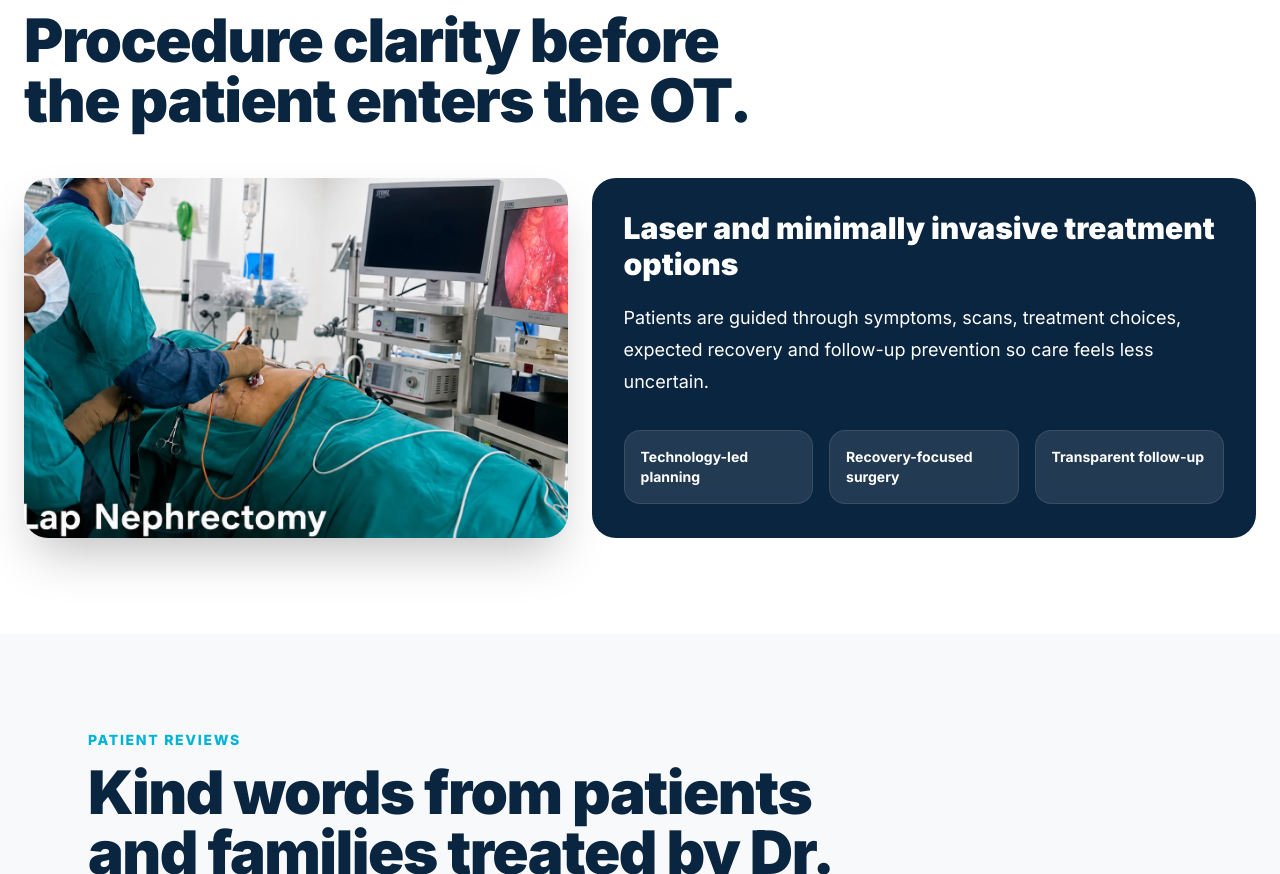
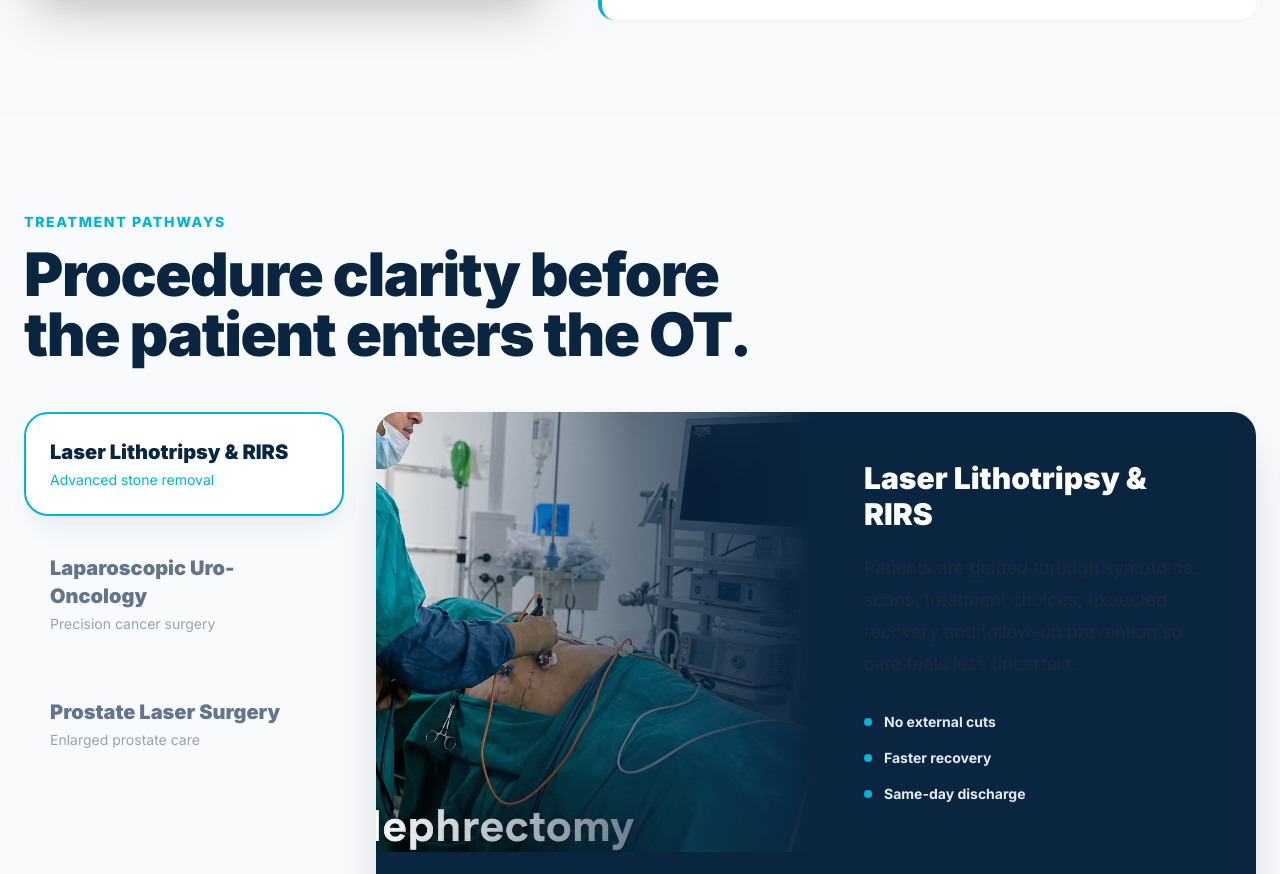
Before and after one commit to kuldeepxpanwar/Dr-Sunandan-Yadav, a Next.js app: page / in a window 1280 px wide. Shown: the part 2915-3789 px from the top of the page. Built offline with nearby package versions, Linux system fonts and the light colour scheme.

Commit message:
feat: implement UI/UX improvements (Bento Grid, Interactive Tabs, CSS Marquee, Maps Embed)

```diff
--- a/components/ClinicSections.tsx
+++ b/components/ClinicSections.tsx
@@ -1,9 +1,12 @@
+"use client";
+import { useState } from "react";
 import Image from "next/image";
-
+import { motion, AnimatePresence } from "framer-motion";
 const services = [
   {
     title: "Kidney Stone Treatment",
     copy: "Laser lithotripsy, URS, PCNL and RIRS pathways for stone pain, obstruction and recurrence prevention.",
+    className: "md:col-span-2 lg:col-span-2",
   },
   {
     title: "Prostate Problems",
@@ -24,6 +27,7 @@ const services = [
   {
     title: "Pediatric Urology",
     copy: "Care for urinary and genital concerns in children with family-sensitive explanations and follow-up.",
+    className: "md:col-span-2 lg:col-span-3",
   },
 ];
 
@@ -134,7 +138,7 @@ export function ServicesSection() {
           {services.map((service, index) => (
             <article
               key={service.title}
-              className="rounded-3xl border border-slate-100 bg-white p-7 shadow-xl shadow-slate-900/5 transition hover:-translate-y-2 hover:shadow-2xl hover:shadow-cyan-900/10"
+              className={`rounded-3xl border border-slate-100 bg-white p-7 shadow-xl shadow-slate-900/5 transition-all duration-300 hover:-translate-y-2 hover:shadow-[0_0_40px_rgba(6,182,212,0.15)] ${service.className || ""}`}
             >
               <div className="mb-8 grid h-12 w-12 place-items-center rounded-2xl bg-cyan-50 text-lg font-black text-[#00B4D8]">
                 {String(index + 1).padStart(2, "0")}
@@ -187,34 +191,92 @@ export function AboutSection() {
   );
 }
 
+const treatmentTabs = [
+  {
+    id: "laser",
+    title: "Laser Lithotripsy & RIRS",
+    subtitle: "Advanced stone removal",
+    image: "/laparoscopic-surgery-ot.webp",
+    description: "Patients are guided through symptoms, scans, treatment choices, expected recovery and follow-up prevention so care feels less uncertain.",
+    features: ["No external cuts", "Faster recovery", "Same-day discharge"]
+  },
+  {
+    id: "laparoscopy",
+    title: "Laparoscopic Uro-Oncology",
+    subtitle: "Precision cancer surgery",
+    image: "/kidney-anatomy.webp",
+    description: "Minimally invasive keyhole procedures for kidney and bladder tumors, maximizing oncological safety while minimizing post-operative pain and hospital stay.",
+    features: ["High precision", "Minimal blood loss", "Oncological safety"]
+  },
+  {
+    id: "prostate",
+    title: "Prostate Laser Surgery",
+    subtitle: "Enlarged prostate care",
+    image: "/prostate-care-doctor.webp",
+    description: "State-of-the-art laser treatments like HoLEP and ThuLEP for enlarged prostate (BPH), offering immediate relief from urinary symptoms.",
+    features: ["Catheter-free quickly", "Preserves continence", "Safe for cardiac patients"]
+  }
+];
+
 export function TreatmentsSection() {
+  const [activeTab, setActiveTab] = useState(0);
+
   return (
-    <section id="treatments" className="px-6 py-24">
+    <section id="treatments" className="px-6 py-24 bg-slate-50">
       <div className="mx-auto max-w-7xl">
         <SectionHeading
           label="Treatment pathways"
           title="Procedure clarity before the patient enters the OT."
         />
-        <div className="grid gap-6 lg:grid-cols-[0.9fr_1.1fr]">
+        <div className="mt-12 grid gap-8 lg:grid-cols-[320px_1fr] items-start">
+          <div className="flex flex-col gap-3">
+            {treatmentTabs.map((tab, idx) => (
+              <button
+                key={tab.id}
+                onClick={() => setActiveTab(idx)}
+                className={`text-left p-6 rounded-3xl transition-all duration-300 border-2 ${activeTab === idx ? "border-[#00B4D8] bg-white shadow-xl shadow-cyan-900/5" : "border-transparent hover:bg-white hover:shadow-md"}`}
+              >
+                <h4 className={`text-xl font-black ${activeTab === idx ? "text-[#0A2540]" : "text-slate-500"}`}>{tab.title}</h4>
+                <span className={`text-sm mt-1 block ${activeTab === idx ? "text-[#00B4D8]" : "text-slate-400"}`}>{tab.subtitle}</span>
+              </button>
+            ))}
+          </div>
+
+          <div className="relative overflow-hidden rounded-3xl bg-[#0A2540] shadow-2xl shadow-slate-900/20 min-h-[500px]">
+            <AnimatePresence mode="wait">
+              <motion.div
+                key={activeTab}
+                initial={{ opacity: 0, y: 20 }}
+                animate={{ opacity: 1, y: 0 }}
+                exit={{ opacity: 0, y: -20 }}
+                transition={{ duration: 0.4, ease: "easeOut" }}
+                className="grid md:grid-cols-2 h-full"
+              >
+                <div className="relative h-64 md:h-full">
                   <Image
-            src="/laparoscopic-surgery-ot.webp"
-            alt="Laparoscopic urology procedure"
-            width={1448}
-            height={818}
-            className="h-full min-h-[360px] rounded-3xl object-cover shadow-2xl shadow-slate-900/12"
+                    src={treatmentTabs[activeTab].image}
+                    alt={treatmentTabs[activeTab].title}
+                    fill
+                    className="object-cover"
                   />
-          <div className="rounded-3xl bg-[#0A2540] p-8 text-white">
-            <h3 className="text-3xl font-black">Laser and minimally invasive treatment options</h3>
+                  <div className="absolute inset-0 bg-gradient-to-t from-[#0A2540] via-transparent to-transparent md:bg-gradient-to-r md:from-transparent md:to-[#0A2540]" />
+                </div>
+                <div className="p-8 md:p-12 flex flex-col justify-center">
+                  <h3 className="text-3xl font-black text-white">{treatmentTabs[activeTab].title}</h3>
                   <p className="mt-5 text-lg leading-8 text-white/72">
-              Patients are guided through symptoms, scans, treatment choices, expected recovery and follow-up prevention so care feels less uncertain.
+                    {treatmentTabs[activeTab].description}
                   </p>
-            <div className="mt-8 grid gap-4 sm:grid-cols-3">
-              {["Technology-led planning", "Recovery-focused surgery", "Transparent follow-up"].map((item) => (
-                <div key={item} className="rounded-2xl border border-white/10 bg-white/10 p-4 text-sm font-bold backdrop-blur">
+                  <div className="mt-8 grid gap-4">
+                    {treatmentTabs[activeTab].features.map((item) => (
+                      <div key={item} className="flex items-center gap-3 text-sm font-bold text-white/90">
+                        <div className="h-2 w-2 rounded-full bg-[#00B4D8]" />
                         {item}
                       </div>
                     ))}
                   </div>
+                </div>
+              </motion.div>
+            </AnimatePresence>
           </div>
         </div>
       </div>
@@ -293,7 +355,7 @@ export function AppointmentSection() {
 
 export function ContactSection() {
   return (
-    <section id="contact" className="px-6 py-24">
+    <section id="contact" className="bg-[#F8F9FA] px-6 py-24">
       <div className="mx-auto grid max-w-7xl gap-6 md:grid-cols-[0.85fr_1fr]">
         <div className="rounded-3xl border border-slate-100 bg-white p-8 shadow-xl shadow-slate-900/5">
           <h2 className="text-4xl font-black text-[#0A2540]">Clinic location</h2>
@@ -303,7 +365,7 @@ export function ContactSection() {
             Infront of, 22-A-18, 22-A-11, Haldighati Marg, Sector 22, NRI Colony, Pratap Nagar, Jaipur, Rajasthan 302033
           </p>
           <div className="mt-6 flex flex-wrap gap-3">
-            <a href="https://www.instagram.com/drsunandan_urologist?utm_source=ig_web_button_share_sheet&igsh=ZDNlZDc0MzIxNw==" className="rounded-2xl bg-[#00B4D8] px-5 py-3 font-extrabold text-white">
+            <a href="https://www.instagram.com/drsunandan_urologist" className="rounded-2xl bg-[#00B4D8] px-5 py-3 font-extrabold text-white">
               Instagram
             </a>
             <a href="https://www.facebook.com/sunandan.yadav/" className="rounded-2xl bg-[#0A2540] px-5 py-3 font-extrabold text-white">
@@ -311,11 +373,17 @@ export function ContactSection() {
             </a>
           </div>
         </div>
-        <div className="grid min-h-[320px] place-items-center rounded-3xl bg-gradient-to-br from-[#0A2540] to-[#00B4D8] p-8 text-center text-white shadow-2xl">
-          <div>
-            <span className="block text-6xl font-black md:text-8xl">Jaipur</span>
-            <strong className="mt-4 block text-lg">Haldighati Marg · Sector 22 · NRI Colony · Pratap Nagar</strong>
-          </div>
+        <div className="overflow-hidden rounded-3xl shadow-xl shadow-slate-900/10 min-h-[320px]">
+          <iframe
+            src="https://www.google.com/maps/embed?pb=!1m18!1m12!1m3!1d3560.841551466085!2d75.8118029!3d26.8131375!2m3!1f0!2f0!3f0!3m2!1i1024!2i768!4f13.1!3m3!1m2!1s0x396dc982705cc75f%3A0xe54e195724225381!2sDr.%20Sunandan%20Yadav!5e0!3m2!1sen!2sin!4v1716210000000!5m2!1sen!2sin"
+            width="100%"
+            height="100%"
+            style={{ border: 0 }}
+            allowFullScreen={false}
+            loading="lazy"
+            referrerPolicy="no-referrer-when-downgrade"
+            className="grayscale-[40%] contrast-125 hover:grayscale-0 transition-all duration-700"
+          ></iframe>
         </div>
       </div>
     </section>
--- a/tailwind.config.ts
+++ b/tailwind.config.ts
@@ -14,6 +14,15 @@ const config: Config = {
       fontFamily: {
         sans: ["var(--font-inter)", "Inter", "system-ui", "sans-serif"],
       },
+      animation: {
+        marquee: "marquee 40s linear infinite",
+      },
+      keyframes: {
+        marquee: {
+          "0%": { transform: "translateX(0%)" },
+          "100%": { transform: "translateX(-50%)" },
+        },
+      },
     },
   },
   plugins: [],
```
Also changed, not shown: components/ReviewsMarquee.tsx (+10 -59 lines), 1 other file (tests, documents, lock files or other folders). Lines whose indentation alone changed are shown as unchanged.
